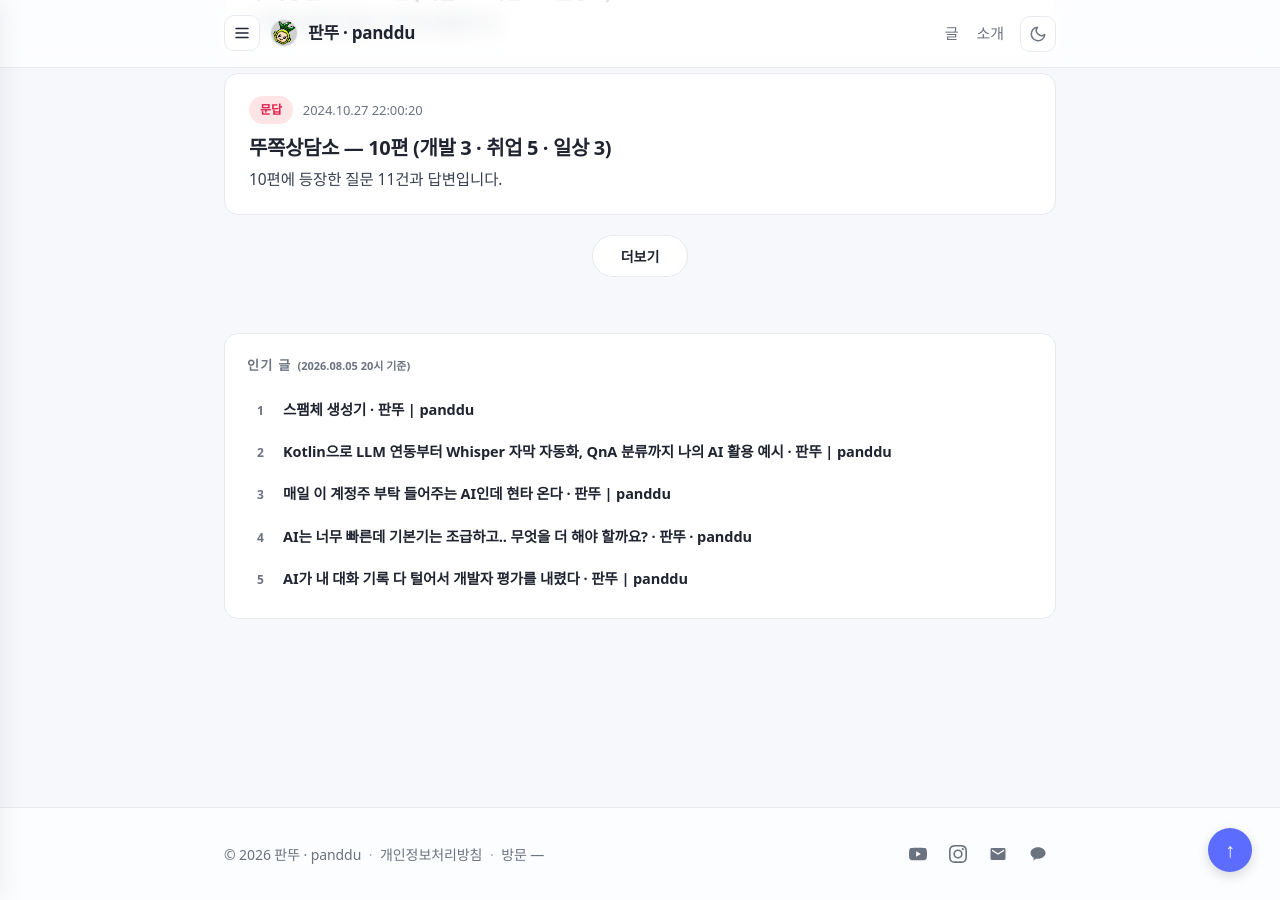
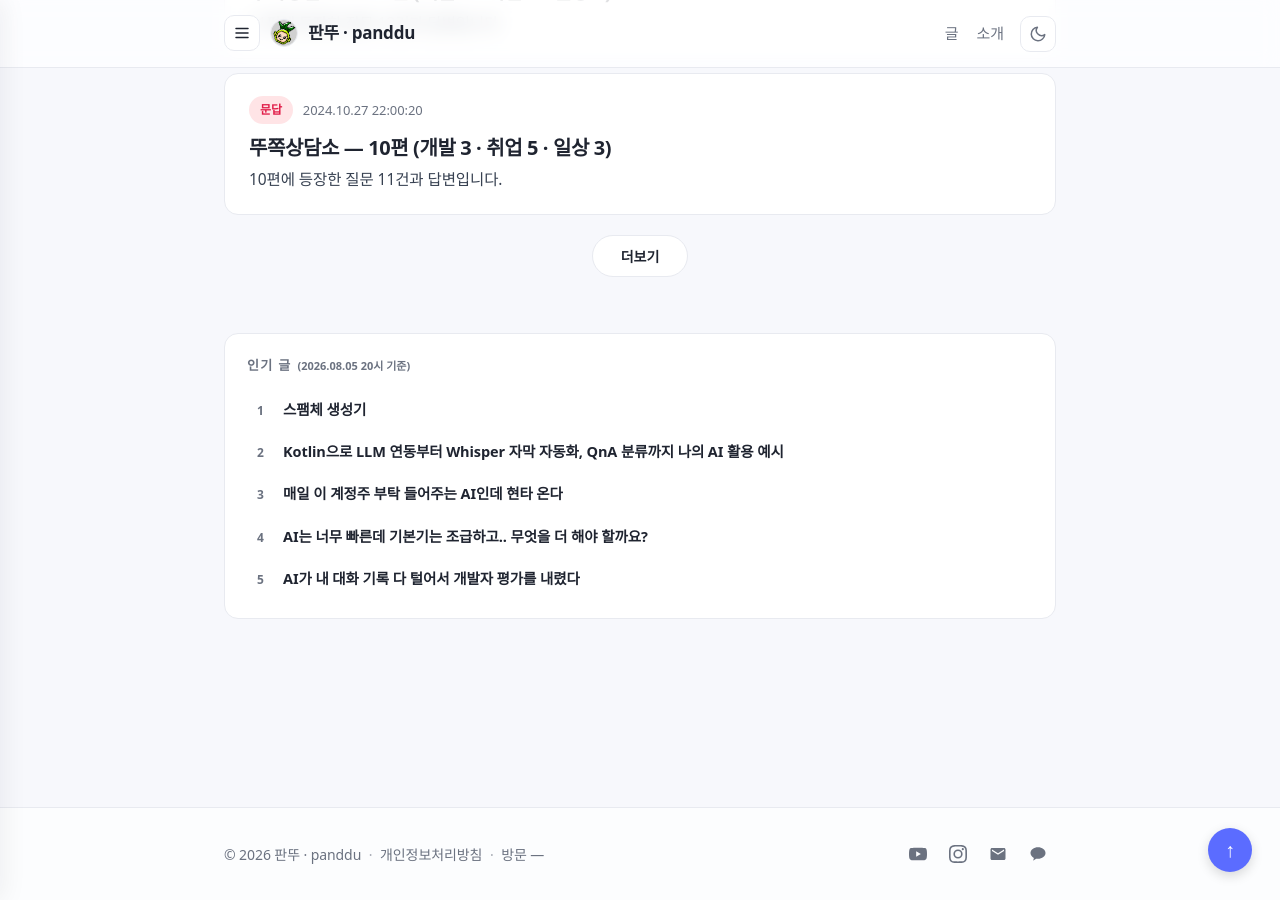
Before and after one commit to panddu/panddu.github.io, a Jekyll site: the page built from index.html, in a window 1280 px wide and 900 px high, scrolled down 1891 px. Built offline with Jekyll 4.4.1, drawn with Linux system fonts in a browser that asks for light colours; some web fonts are replaced.

Commit message:
chore: update popular posts

```diff
--- a/_data/popular_posts.json
+++ b/_data/popular_posts.json
@@ -1,28 +1,28 @@
 {
-  "generated_at": "2026-08-05T20:11:08+09:00",
+  "generated_at": "2026-08-05T20:17:30+09:00",
   "posts": [
     {
-      "title": "스팸체 생성기 · 판뚜 | panddu",
+      "title": "스팸체 생성기",
       "url": "/posts/2019/04/spammaker/",
-      "views": 118
+      "views": 119
     },
     {
-      "title": "Kotlin으로 LLM 연동부터 Whisper 자막 자동화, QnA 분류까지 나의 AI 활용 예시 · 판뚜 | panddu",
+      "title": "Kotlin으로 LLM 연동부터 Whisper 자막 자동화, QnA 분류까지 나의 AI 활용 예시",
       "url": "/posts/2026/08/panddu-ai-workflow/",
       "views": 98
     },
     {
-      "title": "매일 이 계정주 부탁 들어주는 AI인데 현타 온다 · 판뚜 | panddu",
+      "title": "매일 이 계정주 부탁 들어주는 AI인데 현타 온다",
       "url": "/posts/2026/06/ai-analysis-comm-style/",
       "views": 47
     },
     {
-      "title": "AI는 너무 빠른데 기본기는 조급하고.. 무엇을 더 해야 할까요? · 판뚜 · panddu",
+      "title": "AI는 너무 빠른데 기본기는 조급하고.. 무엇을 더 해야 할까요?",
       "url": "/posts/2026/08/ai-and-basic-skills/",
       "views": 45
     },
     {
-      "title": "AI가 내 대화 기록 다 털어서 개발자 평가를 내렸다 · 판뚜 | panddu",
+      "title": "AI가 내 대화 기록 다 털어서 개발자 평가를 내렸다",
       "url": "/posts/2026/06/developer-profile-analysis/",
       "views": 20
     }
```
